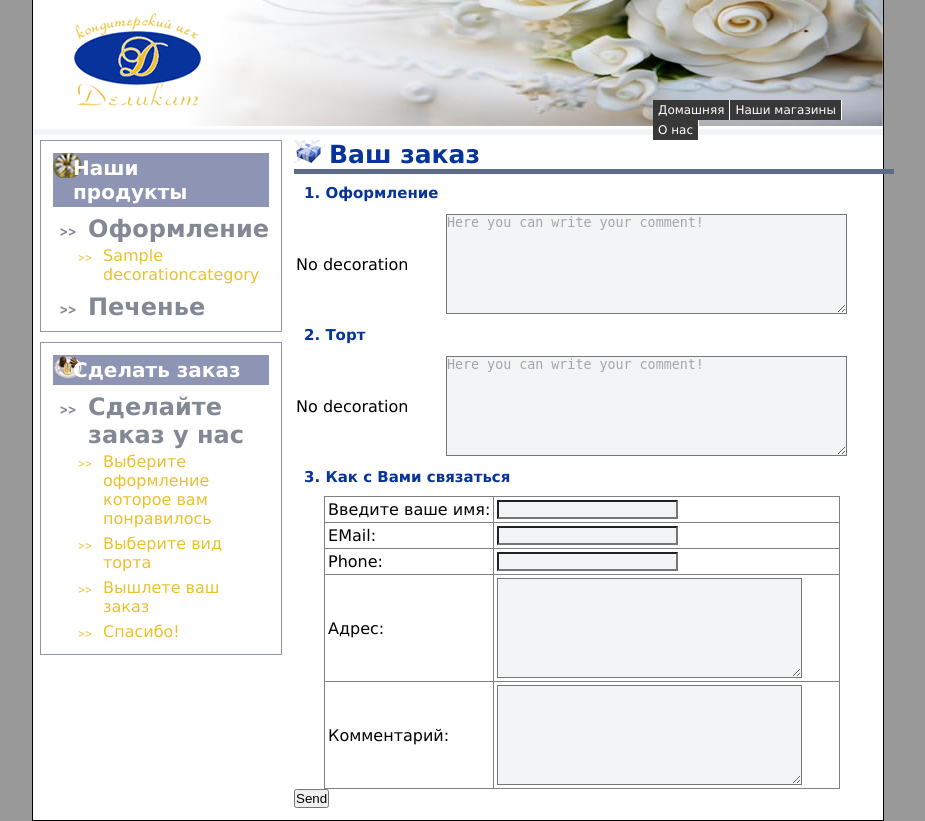
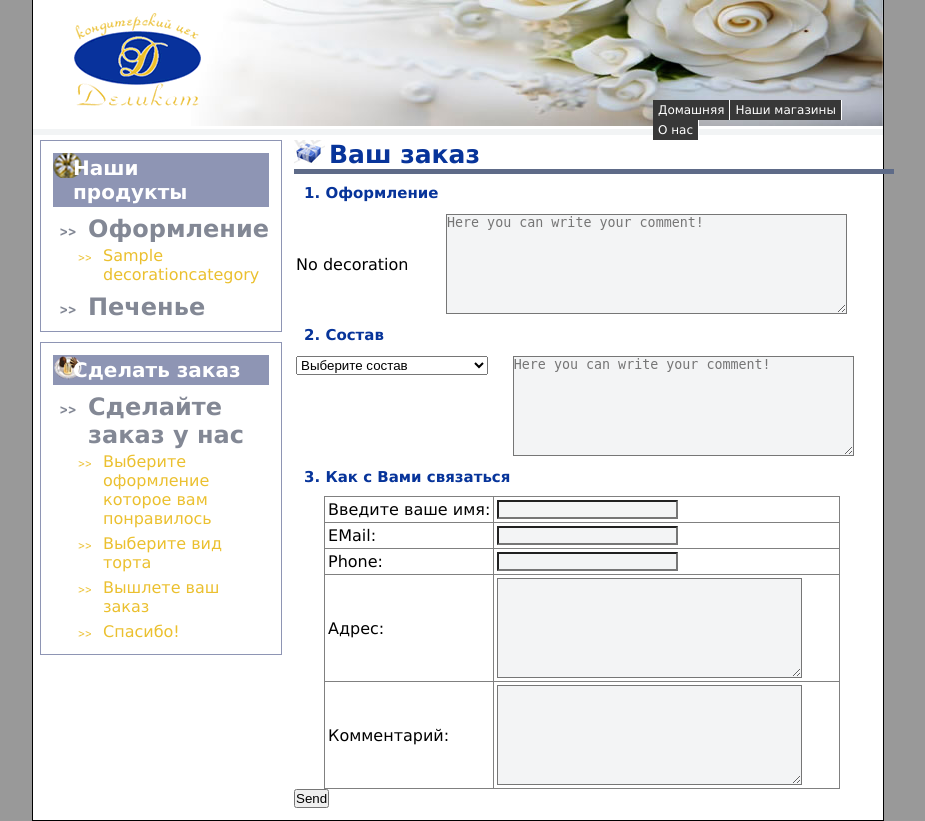
Before and after one commit to perses76/delikat-cake, a Django app: page /makeorder/ in a window 1280 px wide. Shown: the part 15-836 px from the top of the page, without its empty margins (182-1107 px from the left). Run offline with Django 3.2, Linux system fonts and the light colour scheme; tables that the repository leaves empty hold one stand-in row (values such as "Sample post"); parts of the project's set-up code (start-up, migrations or seed data) failed here and were passed over.

Commit message:
Send order functionality.

```diff
--- a/myproject/pub/forms.py
+++ b/myproject/pub/forms.py
@@ -2,21 +2,26 @@
 from django.forms import ModelForm
 from django.core.validators import email_re
 from widgets import AdminImageWidget
-from models import Decoration
+from models import Decoration, DecorationIngredient
 
 
 class ContactForm(forms.Form):
-	DecorationNote = forms.CharField(initial='Here you can write your comment!', widget=forms.Textarea(attrs={'class':'notebox'}))
-	TortNote = forms.CharField(initial='Here you can write your comment!', widget=forms.Textarea(attrs={'class':'notebox'}))
-	CustomerName= forms.CharField(required=True, widget=forms.TextInput(attrs={'class':'validate[required] inputctrl'})) #validate[required,custom[onlyLetter],funcCall[validate2fields],length[0,100]]
-	EMail= forms.EmailField(required=True, widget=forms.TextInput(attrs={'class':'validate[required,custom[email]] inputctrl'}))
-	Phone= forms.CharField(required=True, widget=forms.TextInput(attrs={'class':'validate[required] inputctrl'}))
-	DeliveryAddress = forms.CharField(widget=forms.Textarea(attrs={'class':'notebox'}))
-	Note = forms.CharField(widget=forms.Textarea(attrs={'class':'notebox'}))
+    DecorationNote = forms.CharField(widget=forms.Textarea(attrs={'class':'notebox', "placeholder": 'Here you can write your comment!'}))
+    TortNote = forms.CharField(widget=forms.Textarea(attrs={'class':'notebox', "placeholder": 'Here you can write your comment!'}))
+    DecorationIngredient = forms.ChoiceField(
+        widget=forms.Select(attrs={'id': 'id_decoration_ingredient'}),
+        choices=[("", "Выберите состав")] + [(it.pk, it.title_ru) for it in DecorationIngredient.objects.all()]
+    )
+    CustomerName= forms.CharField(required=True, widget=forms.TextInput(attrs={'class':'validate[required] inputctrl'})) #validate[required,custom[onlyLetter],funcCall[validate2fields],length[0,100]]
+    EMail= forms.EmailField(required=True, widget=forms.TextInput(attrs={'class':'validate[required,custom[email]] inputctrl'}))
+    Phone= forms.CharField(required=True, widget=forms.TextInput(attrs={'class':'validate[required] inputctrl'}))
+    DeliveryAddress = forms.CharField(widget=forms.Textarea(attrs={'class':'notebox'}))
+    Note = forms.CharField(widget=forms.Textarea(attrs={'class':'notebox'}))
+
 
 class DecorationAdminForm(ModelForm):
-	class Meta:
-		model = Decoration
-		widgets = {
-			'photo': AdminImageWidget(),
-		}
+    class Meta:
+        model = Decoration
+        widgets = {
+            'photo': AdminImageWidget(),
+        }
--- a/myproject/pub/templates/mail_sent_confirmation.html
+++ b/myproject/pub/templates/mail_sent_confirmation.html
@@ -5,5 +5,5 @@
 {% block page_title %}Подтверждение заказа{% endblock %}
 
 {% block content %}
-    Ваш заказа был успешно отправлен!
+    <h2 style="margin-top: 100px;">Ваш заказа был успешно отправлен!<h2>
 {% endblock %}
--- a/myproject/pub/templates/makeorder.html
+++ b/myproject/pub/templates/makeorder.html
@@ -5,8 +5,8 @@
 {% block page_title %}Ваш заказ{% endblock %}
 
 {% block header %}
-<script type="text/javascript" src="{{MEDIA_URL}}jlightbox/js/jquery.lightbox-0.5.pack.js"></script>
-<link rel="stylesheet" type="text/css" href="{{MEDIA_URL}}jlightbox/css/jquery.lightbox-0.5.css" media="screen" />
+<script type="text/javascript" src="{{STATIC_URL}}jlightbox/js/jquery.lightbox-0.5.pack.js"></script>
+<link rel="stylesheet" type="text/css" href="{{STATIC_URL}}jlightbox/css/jquery.lightbox-0.5.css" media="screen" />
 <script type="text/javascript">
 $(function() {
 	$('a.lightbox').lightBox({
@@ -17,15 +17,16 @@
         imageBtnPrev: '{{MEDIA_URL}}jlightbox/images/lightbox-btn-prev.gif',
         imageBtnNext: '{{MEDIA_URL}}jlightbox/images/lightbox-btn-next.gif',
         imageBlank: '{{MEDIA_URL}}jlightbox/images/lightbox-blank.gif',
-	containerResizeSpeed: 350,
+        containerResizeSpeed: 350
        }
 	); // Select all links with lightbox class
+
 });
 </script>
 
-<link rel="stylesheet" href="{{MEDIA_URL}}jfromvalidator/css/validationEngine.jquery.css" type="text/css" media="screen" title="no title" charset="utf-8" />
-<script src="{{MEDIA_URL}}jfromvalidator/js/jquery.validationEngine-en.js" type="text/javascript"></script>
-<script src="{{MEDIA_URL}}jfromvalidator/js/jquery.validationEngine.js" type="text/javascript"></script>
+<link rel="stylesheet" href="{{STATIC_URL}}jfromvalidator/css/validationEngine.jquery.css" type="text/css" media="screen" title="no title" charset="utf-8" />
+<script src="{{STATIC_URL}}jfromvalidator/js/jquery.validationEngine-en.js" type="text/javascript"></script>
+<script src="{{STATIC_URL}}jfromvalidator/js/jquery.validationEngine.js" type="text/javascript"></script>
 <script type="text/javascript">
 $(document).ready(function() {
 	$("#form1").validationEngine()
@@ -33,12 +34,19 @@
 	//alert($("#formID").validationEngine({returnIsValid:true}))
 	//$.validationEngine.buildPrompt("#date","This is an example","error")	 		 // Exterior prompt build example
 	//$.validationEngine.closePrompt(".formError",true) 							// CLOSE ALL OPEN PROMPTS
+    $("#id_decoration_ingredient").change(function (e) {
+        var obj_id = $(this).val();
+        var descr = "";
+        if (obj_id != "") descr = $("#decoration_ingredient_"+obj_id).html();
+        $("#id_TortNote").val(descr);
+    });
 });
 </script>
 {% endblock %}
 
 {% block content %}
 <form method="POST" action="" id="form1">{% csrf_token %}
+    {{ form.non_field_errors }}
 	<div class="sectiontitle">1. Оформление</div>
 	<table width="100%">
 		<tr><td>
@@ -50,20 +58,23 @@
 		No decoration
 	{% endif %}
 			</td>
-			<td>{{form.DecorationNote}}</td>
+			<td>
+                {{ form.DecorationNote.errors }}
+                {{form.DecorationNote}}
+            </td>
 		</tr>
 	</table>
 
-	<div class="sectiontitle">2. Торт</div>
+	<div class="sectiontitle">2. Состав</div>
 	<table width="100%">
-		<tr><td>
-	{% if order.decoration %}
-		<a href="{{order.decoration.photo.url}}"  class="lightbox">
-			<img src="{{order.decoration.photo.url_125x125}}" border="0"/>
-		</a>
-	{% else %}
-		No decoration
-	{% endif %}
+		<tr><td valign="top">
+        {{ form.DecorationIngredient.errors }}
+        {{ form.DecorationIngredient }}
+        <div style="display: none">
+            {% for it in decoration_ingredients%}
+                <div id='decoration_ingredient_{{ it.pk  }}'>{{ it.descr_ru }}</div>
+            {% endfor %}
+        </div>
 			</td>
 			<td>{{form.TortNote}}</td>
 		</tr>
@@ -71,11 +82,11 @@
 
 	<div class="sectiontitle">3. Как с Вами связаться</div>
 	<table border="1" style="border-collapse: collapse;" class="addressbox" cellpadding="5" cellspacing="5">
-		<tr><td><label for="id_CustomerName">Введите ваше имя:</label></td><td align="left">{{form.CustomerName}}</td></tr>
-		<tr><td><label for="id_EMail">EMail:</label></td><td align="left">{{form.EMail}}</td></tr>
-		<tr><td><label for="id_Phone">Phone:</label></td><td align="left">{{form.Phone}}</td></tr>
-		<tr><td><label for="id_DeliveryAddress">Адрес:</label></td><td align="left">{{form.DeliveryAddress}}</td></tr>
-		<tr><td><label for="id_Note">Комментарий:</label></td><td align="left">{{form.Note}}</td></tr>
+		<tr><td><label for="id_CustomerName">Введите ваше имя:</label></td><td align="left">{{ form.CustomerName.errors }}{{form.CustomerName}}</td></tr>
+		<tr><td><label for="id_EMail">EMail:</label></td><td align="left">{{ form.EMail.errors }}{{form.EMail}}</td></tr>
+		<tr><td><label for="id_Phone">Phone:</label></td><td align="left">{{ form.Phone.errors }}{{form.Phone}}</td></tr>
+		<tr><td><label for="id_DeliveryAddress">Адрес:</label></td><td align="left">{{ form.DeliveryAddress.errors }}{{form.DeliveryAddress}}</td></tr>
+		<tr><td><label for="id_Note">Комментарий:</label></td><td align="left">{{ form.Note.errors }}{{form.Note}}</td></tr>
 	</table>
 	<input type="submit" name="btnSend" value="Send"/>
 </form>
--- a/myproject/pub/urls.py
+++ b/myproject/pub/urls.py
@@ -1,4 +1,6 @@
 from django.conf.urls.defaults import patterns, url
+from django.conf import settings
+from django.conf.urls.static import static
 from myproject.pub import views
 #import settings
 
@@ -8,9 +10,13 @@
     (r'^hello/$', views.hello),
     (r'^base/$', views.base),
     (r'^decorations/$', views.decorations),
-	(r'^decorations/(?P<slug>[\w|-]+)/$', views.decorationByOccasion),
-	(r'^products/(?P<slug>[\w|-]+)/$', views.products),
-	(r'^ourshops/$', views.genericview, {'page': 'ourshops.html'}),
-	(r'^aboutus/$', views.genericview, {'page': 'aboutus.html'}),
-	(r'^makeorder/$', views.makeorder),
+    (r'^decorations/(?P<slug>[\w|-]+)/$', views.decorationByOccasion),
+    (r'^products/(?P<slug>[\w|-]+)/$', views.products),
+    (r'^ourshops/$', views.genericview, {'page': 'ourshops.html'}),
+    (r'^aboutus/$', views.genericview, {'page': 'aboutus.html'}),
+    (r'^makeorder/$', views.makeorder),
+    url(r'^mail_sent/$', views.mail_sent_confirmation, name="mail_sent_confirmation"),
 )
+
+if settings.DEVELOPE_SERVER:
+    urlpatterns += static(settings.STATIC_URL, document_root=settings.STATIC_ROOT)
--- a/myproject/pub/views.py
+++ b/myproject/pub/views.py
@@ -1,16 +1,20 @@
-from django.http import HttpResponse
+from django.core.urlresolvers import reverse
+from django.http import HttpResponse, HttpResponseRedirect
 from django.template import RequestContext
 from django.shortcuts import render_to_response, get_object_or_404
 from django.core.paginator import Paginator, InvalidPage, EmptyPage
 from django.views.generic.simple import direct_to_template
 from django.core.mail import send_mail
 
-from models import Decoration, ProductCategory, DecorationCategory
+from models import Decoration, ProductCategory, DecorationCategory, DecorationIngredient
 from OrderRequestLib import OrderRequest
 from forms import ContactForm
 
 
 # Create your views here.
+from myproject.pub import utils
+
+
 def base_proc(request):
 
     return {
@@ -23,31 +27,44 @@
 def hello(request):
     return HttpResponse("Hello world")
 
+
 def index(request):
     return render_to_response("index.html", {}, context_instance=RequestContext(request, processors=[base_proc]))
 
+
 def base(request):
     return render_to_response("base.html", {}, context_instance=RequestContext(request, processors=[base_proc]))
+
+
+def mail_sent_confirmation(request):
+    return render_to_response("mail_sent_confirmation.html", {}, context_instance=RequestContext(request, processors=[base_proc]))
+
 
 def makeorder(request):
     order=OrderRequest(request)
     if request.method == 'POST':
         form = ContactForm(request.POST)
         if form.is_valid():
-            cd = form.cleaned_data
-            send_mail(
-                "New Order",
-                "Body",
-                "website@delikat-cake.com",
-                ['webadmin@delikat-cake.com'],
-                fail_silently=False
-            )
-            print "Mail sent"
+            try:
+                cd = form.cleaned_data
+                cd["decoration_id"] = order.decorationId
+                if cd["DecorationIngredient"]:
+                    cd["decoration_ingredient_name"] = DecorationIngredient.objects.get(pk=cd["DecorationIngredient"]).title_ru
+                utils.send_order_email(cd)
+                return HttpResponseRedirect(reverse("mail_sent_confirmation"))
+                print "Mail sent"
+            except Exception as ex:
+                form._errors["__all__"] = form.error_class([str(ex)])
+                print "Error in mail sending!!!"
+
         else:
-            print "Mail is not valid"
+            print "data is not valid", form.errors
     else:
         form = ContactForm()
-    response=render_to_response("makeorder.html", {"order" : order, "form" : form}, context_instance=RequestContext(request, processors=[base_proc]))
+
+    data = {"order": order, "form": form, "decoration_ingredients": DecorationIngredient.objects.all()}
+
+    response=render_to_response("makeorder.html", data, context_instance=RequestContext(request, processors=[base_proc]))
     #order.save(response)
     return response
 
```
Also changed, not shown: myproject/pub/models.py (+5 -2 lines), myproject/pub/templates/request_email.html (+10 -12 lines), myproject/settings.py (+6 -3 lines). Lines whose indentation alone changed are shown as unchanged.
